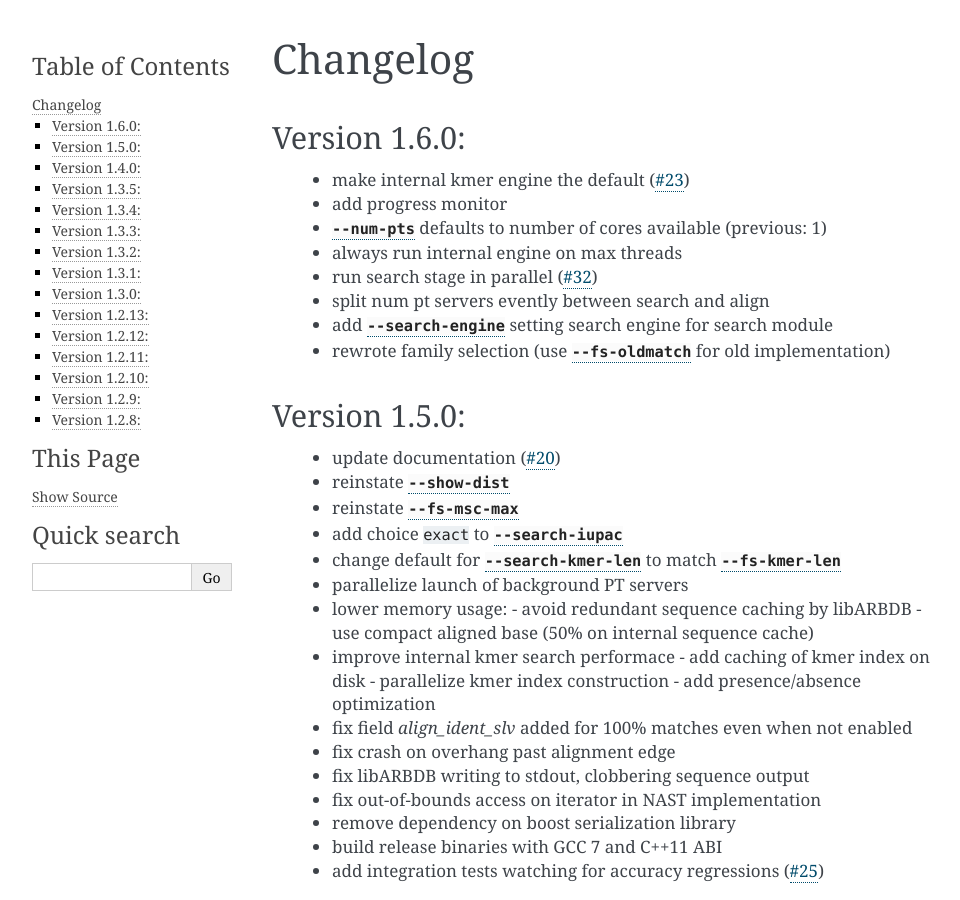
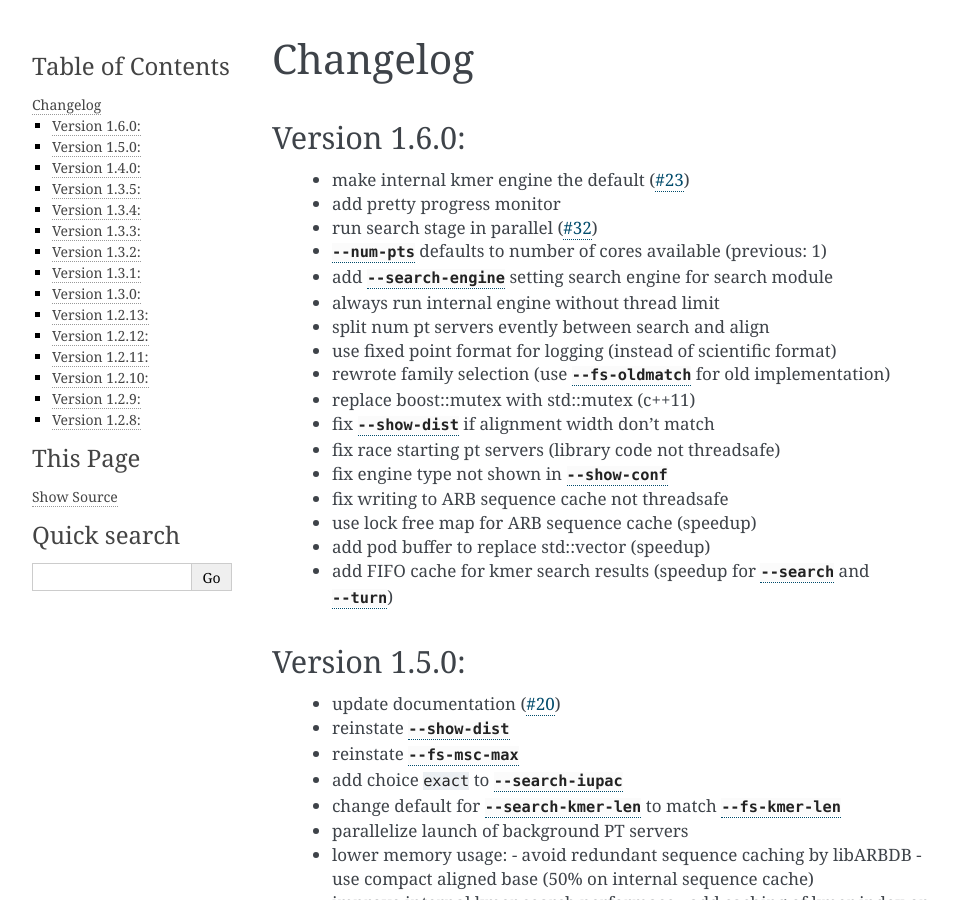
Before and after one commit to epruesse/SINA, a Sphinx documentation site: the page built from doc/source/CHANGELOG.rst, in a window 1280 px wide and 900 px high. Shown: the whole window, without its empty margins (148-1108 px from the left). Built offline with Sphinx 7.4.7, drawn with Linux system fonts in a browser that asks for light colours.

Commit message:
Update changelog

```diff
--- a/doc/source/CHANGELOG.rst
+++ b/doc/source/CHANGELOG.rst
@@ -6,13 +6,26 @@ Changelog
 Version 1.6.0:
 --------------
  - make internal kmer engine the default (:issue:`23`)
- - add progress monitor
- - :option:`--num-pts` defaults to number of cores available (previous: 1)
- - always run internal engine on max threads
+ - add pretty progress monitor
  - run search stage in parallel (:issue:`32`)
+ - :option:`--num-pts` defaults to number of cores available
+   (previous: 1)
+ - add :option:`--search-engine` setting search engine for search
+   module
+ - always run internal engine without thread limit
  - split num pt servers evently between search and align
- - add :option:`--search-engine` setting search engine for search module
- - rewrote family selection (use :option:`--fs-oldmatch` for old implementation)
+ - use fixed point format for logging (instead of scientific format)
+ - rewrote family selection (use :option:`--fs-oldmatch` for old
+   implementation)
+ - replace boost::mutex with std::mutex (c++11)
+ - fix :option:`--show-dist` if alignment width don't match
+ - fix race starting pt servers (library code not threadsafe)
+ - fix engine type not shown in :option:`--show-conf`
+ - fix writing to ARB sequence cache not threadsafe
+ - use lock free map for ARB sequence cache (speedup)
+ - add pod buffer to replace std::vector (speedup)
+ - add FIFO cache for kmer search results (speedup for
+   :option:`--search` and :option:`--turn`)
 
 
 Version 1.5.0:
@@ -38,7 +51,8 @@ Version 1.5.0:
  - fix out-of-bounds access on iterator in NAST implementation
  - remove dependency on boost serialization library
  - build release binaries with GCC 7 and C++11 ABI
- - add integration tests watching for accuracy regressions (:issue:`25`)
+ - add integration tests watching for accuracy regressions
+   (:issue:`25`)
 
 
 Version 1.4.0:
--- a/doc/source/commandline.rst
+++ b/doc/source/commandline.rst
@@ -65,7 +65,7 @@ General Options
 
    ``sina -i reference.fasta --prealigned -o reference.arb``
 
-.. option:: -t [all], --turn[=all]
+.. option:: -t [all], --turn [=all]
 
    Enables turn check stage: Sequences not oriented in accordance with
    the reference database will be reverse complemented as needed.
```
